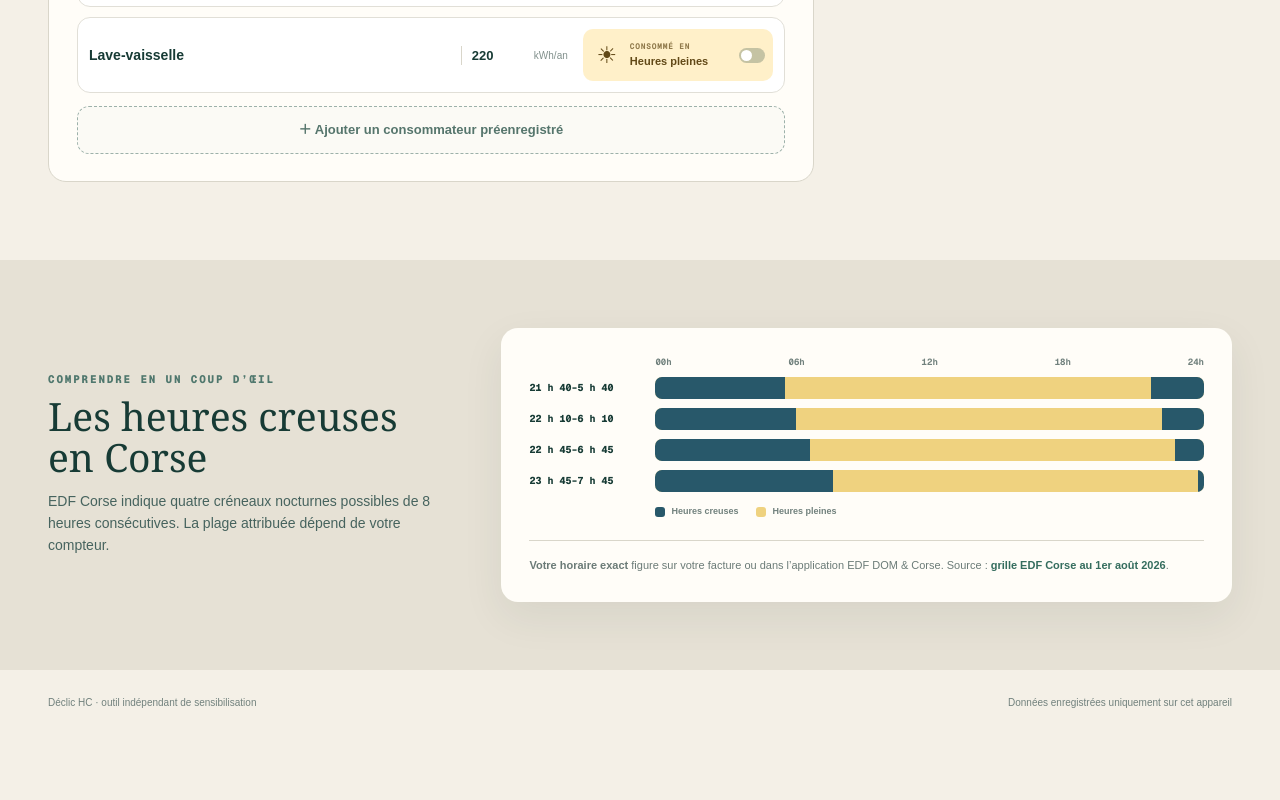
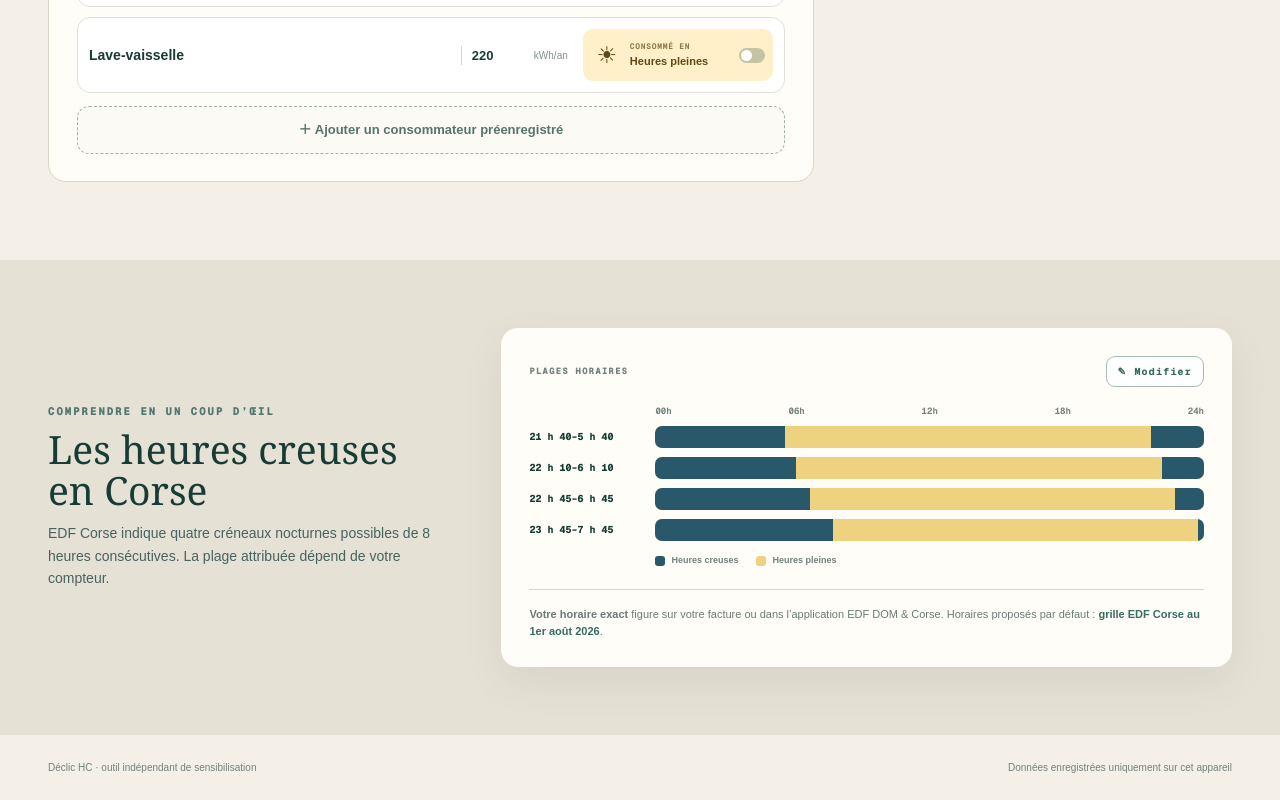
Before and after one commit to niqoz/declic-hc, a Next.js app: page / in a window 1280 px wide. Shown: the part 1302-2102 px from the top of the page. Before the commit the page ends 2037 px from the top, so only its background shows below. Built offline with nearby package versions, Linux system fonts and the light colour scheme.

Commit message:
Add off-peak schedule editor

```diff
--- a/app/globals.css
+++ b/app/globals.css
@@ -145,6 +145,22 @@ input[type="range"]:disabled { opacity:.4; cursor:not-allowed; }
 .timeline-copy h2 { margin:10px 0 12px; font:400 39px/1.05 Georgia,serif; }
 .timeline-copy>p:last-child { color:var(--ink-soft); font-size:14px; line-height:1.6; }
 .timeline-card { background:var(--paper); border-radius:17px; padding:28px; box-shadow:0 15px 40px rgba(38,58,53,.08); }
+.timeline-card-heading { margin-bottom:18px; display:flex; align-items:center; justify-content:space-between; gap:12px; color:#71817d; font:800 9px var(--font-geist-mono),monospace; letter-spacing:1.2px; }
+.timeline-card-heading b { margin-left:5px; padding:4px 6px; border-radius:10px; background:#fff0c9; color:#7d5a17; font-size:7px; letter-spacing:.5px; }
+.timeline-card-heading button,.hc-editor-actions button { border:1px solid #a8bbb5; border-radius:9px; background:white; padding:8px 11px; color:#356d5e; font-size:10px; font-weight:800; cursor:pointer; }
+.hc-editor { margin:-5px 0 20px; padding:14px; border:1px solid #b9cec6; border-radius:12px; background:var(--mint-soft); }
+.hc-editor-row { display:grid; grid-template-columns:55px minmax(100px,1fr) 14px minmax(100px,1fr) 40px 28px; gap:8px; align-items:end; padding:8px 0; border-bottom:1px solid rgba(53,109,94,.14); }
+.hc-editor-row>span { align-self:center; color:#55756c; font-size:10px; font-weight:800; }
+.hc-editor-row label { color:#667b75; font-size:8px; font-weight:700; }
+.hc-editor-row input { width:100%; height:36px; margin-top:3px; padding:0 7px; border:1px solid #b9c8c3; border-radius:7px; background:white; color:var(--ink); font-weight:800; }
+.hc-editor-row>b { align-self:center; text-align:center; color:#779088; font-size:12px; }
+.hc-editor-row>small { align-self:center; color:#a05f48; font-size:9px; font-weight:800; white-space:nowrap; }
+.hc-editor-row>small.valid { color:#3d795a; }
+.remove-window { width:28px; height:28px; align-self:center; padding:0; border:0; border-radius:50%; background:#ad685b; color:white; font-size:18px; cursor:pointer; }
+.remove-window:disabled { opacity:.3; cursor:not-allowed; }
+.hc-editor-actions { margin-top:12px; display:flex; gap:8px; flex-wrap:wrap; }
+.hc-editor-actions button:disabled { opacity:.45; cursor:not-allowed; }
+.hc-editor>p { margin:10px 0 0; color:#627770; font-size:9px; line-height:1.45; }
 .timeline-hours { margin-left:126px; display:flex; justify-content:space-between; font:700 9px var(--font-geist-mono),monospace; color:#71817d; }
 .hc-windows { display:grid; gap:9px; margin-top:9px; }
 .hc-window { display:grid; grid-template-columns:112px 1fr; gap:14px; align-items:center; }
@@ -202,6 +218,10 @@ footer { max-width:1184px; margin:auto; padding:25px 0; display:flex; justify-co
   .timeline-section { padding-inline:22px; }
   .timeline-card { padding:20px 14px; }
   .timeline-hours { margin-left:0; }
+  .hc-editor-row { grid-template-columns:minmax(0,1fr) 14px minmax(0,1fr) 32px; gap:6px; }
+  .hc-editor-row>span { grid-column:1/-1; }
+  .hc-editor-row>small { grid-column:1/-1; }
+  .hc-editor-row .remove-window { grid-column:4; grid-row:2; }
   .hc-window { grid-template-columns:1fr; gap:5px; }
   .hc-window>strong { font-size:9px; }
   .hc-legend { margin-left:0; }
--- a/app/page.tsx
+++ b/app/page.tsx
@@ -14,6 +14,7 @@ type Tariff = {
 type Appliance = { id: number; name: string; kwh: number; inOffPeak: boolean };
 type ConsumptionMode = "proportional" | "fixed";
 type AppliancePreset = { name: string; kwh: number; icon: string; detail: string };
+type OffPeakWindow = { id: number; start: string; end: string };
 type InstallPromptEvent = Event & {
   prompt: () => Promise<void>;
   userChoice: Promise<{ outcome: "accepted" | "dismissed" }>;
@@ -48,10 +49,35 @@ const APPLIANCE_PRESETS: AppliancePreset[] = [
   { name: "Climatisation pilotée", kwh: 600, icon: "❄", detail: "Préclimatisation" },
 ];
 
+const DEFAULT_HC_WINDOWS: OffPeakWindow[] = [
+  { id: 1, start: "21:40", end: "05:40" },
+  { id: 2, start: "22:10", end: "06:10" },
+  { id: 3, start: "22:45", end: "06:45" },
+  { id: 4, start: "23:45", end: "07:45" },
+];
+
 const euros = new Intl.NumberFormat("fr-FR", { style: "currency", currency: "EUR", maximumFractionDigits: 0 });
 const preciseEuros = new Intl.NumberFormat("fr-FR", { style: "currency", currency: "EUR", minimumFractionDigits: 2 });
 const number = new Intl.NumberFormat("fr-FR", { maximumFractionDigits: 0 });
 const clamp = (value: number, min: number, max: number) => Math.min(max, Math.max(min, Number.isFinite(value) ? value : min));
+const validTime = (value: unknown): value is string => typeof value === "string" && /^([01]\d|2[0-3]):[0-5]\d$/.test(value);
+const timeToMinutes = (value: string) => {
+  const [hours, minutes] = value.split(":").map(Number);
+  return hours * 60 + minutes;
+};
+const formatTime = (value: string) => {
+  const [hours, minutes] = value.split(":").map(Number);
+  return `${hours} h ${String(minutes).padStart(2, "0")}`;
+};
+const offPeakDuration = ({ start, end }: OffPeakWindow) => (timeToMinutes(end) - timeToMinutes(start) + 1440) % 1440;
+const formatDuration = (minutes: number) => minutes % 60 ? `${Math.floor(minutes / 60)} h ${String(minutes % 60).padStart(2, "0")}` : `${minutes / 60} h`;
+const offPeakSegments = ({ start, end }: OffPeakWindow) => {
+  const startMinutes = timeToMinutes(start);
+  const endMinutes = timeToMinutes(end);
+  if (startMinutes === endMinutes) return [];
+  if (startMinutes < endMinutes) return [{ left: startMinutes / 14.4, width: (endMinutes - startMinutes) / 14.4 }];
+  return [{ left: 0, width: endMinutes / 14.4 }, { left: startMinutes / 14.4, width: (1440 - startMinutes) / 14.4 }];
+};
 
 export default function Home() {
   const [tariffs, setTariffs] = useState<Tariff[]>(DEFAULT_TARIFFS);
@@ -66,6 +92,8 @@ export default function Home() {
   const [installPrompt, setInstallPrompt] = useState<InstallPromptEvent | null>(null);
   const [installHelp, setInstallHelp] = useState(false);
   const [isInstalled, setIsInstalled] = useState(false);
+  const [offPeakWindows, setOffPeakWindows] = useState<OffPeakWindow[]>(DEFAULT_HC_WINDOWS);
+  const [scheduleEditorOpen, setScheduleEditorOpen] = useState(false);
 
   useEffect(() => {
     try {
@@ -77,6 +105,12 @@ export default function Home() {
         if (Number.isFinite(state.annualKwh)) setAnnualKwh(state.annualKwh);
         if (Number.isFinite(state.backgroundHcShare)) setBackgroundHcShare(state.backgroundHcShare);
         if (Array.isArray(state.appliances)) setAppliances(state.appliances);
+        if (Array.isArray(state.offPeakWindows)) {
+          const savedWindows = state.offPeakWindows
+            .filter((window: Partial<OffPeakWindow>) => validTime(window.start) && validTime(window.end))
+            .map((window: OffPeakWindow, index: number) => ({ ...window, id: Number.isFinite(window.id) ? window.id : index + 1 }));
+          if (savedWindows.length) setOffPeakWindows(savedWindows);
+        }
         if (state.consumptionMode === "fixed" || state.consumptionMode === "proportional") {
           setConsumptionMode(state.consumptionMode);
           if (Number.isFinite(state.recipeReferenceKwh) && state.recipeReferenceKwh > 0) setRecipeReferenceKwh(state.recipeReferenceKwh);
@@ -111,8 +145,8 @@ export default function Home() {
   }, []);
 
   useEffect(() => {
-    localStorage.setItem("hphc-simulator-state", JSON.stringify({ tariffs, power, annualKwh, backgroundHcShare, appliances, consumptionMode, recipeReferenceKwh }));
-  }, [tariffs, power, annualKwh, backgroundHcShare, appliances, consumptionMode, recipeReferenceKwh]);
+    localStorage.setItem("hphc-simulator-state", JSON.stringify({ tariffs, power, annualKwh, backgroundHcShare, appliances, consumptionMode, recipeReferenceKwh, offPeakWindows }));
+  }, [tariffs, power, annualKwh, backgroundHcShare, appliances, consumptionMode, recipeReferenceKwh, offPeakWindows]);
 
   const activeTariff = tariffs.find((tariff) => tariff.power === power) ?? tariffs[0];
   const effectiveAppliances = useMemo(() => {
@@ -181,6 +215,14 @@ export default function Home() {
     }]);
   }
 
+  function updateOffPeakWindow(id: number, patch: Partial<OffPeakWindow>) {
+    setOffPeakWindows((current) => current.map((window) => window.id === id ? { ...window, ...patch } : window));
+  }
+
+  function addOffPeakWindow() {
+    setOffPeakWindows((current) => current.length >= 8 ? current : [...current, { id: Date.now(), start: "22:00", end: "06:00" }]);
+  }
+
   function setTotalHcShare(totalShare: number) {
     if (annualKwh <= 0 || results.backgroundKwh <= 0) return;
     const desiredHcKwh = annualKwh * totalShare / 100;
@@ -233,6 +275,7 @@ export default function Home() {
   const verdictPositive = results.delta > 1;
   const verdictNeutral = Math.abs(results.delta) <= 1;
   const annualSliderMax = Math.max(20000, Math.ceil(annualKwh / 5000) * 5000);
+  const schedulesCustomized = offPeakWindows.length !== DEFAULT_HC_WINDOWS.length || offPeakWindows.some((window, index) => window.start !== DEFAULT_HC_WINDOWS[index]?.start || window.end !== DEFAULT_HC_WINDOWS[index]?.end);
 
   return (
     <main>
@@ -330,15 +373,25 @@ export default function Home() {
       <section className="timeline-section">
         <div className="timeline-copy"><p className="eyebrow">COMPRENDRE EN UN COUP D’ŒIL</p><h2>Les heures creuses en Corse</h2><p>EDF Corse indique quatre créneaux nocturnes possibles de 8 heures consécutives. La plage attribuée dépend de votre compteur.</p></div>
         <div className="timeline-card">
+          <div className="timeline-card-heading"><span>PLAGES HORAIRES {schedulesCustomized && <b>PERSONNALISÉES</b>}</span><button type="button" onClick={() => setScheduleEditorOpen((open) => !open)}>{scheduleEditorOpen ? "✓ Terminer" : "✎ Modifier"}</button></div>
+          {scheduleEditorOpen && <div className="hc-editor">
+            {offPeakWindows.map((window, index) => <div className="hc-editor-row" key={window.id}>
+              <span>Plage {index + 1}</span>
+              <label>Début<input aria-label={`Début de la plage ${index + 1}`} type="time" value={window.start} onChange={(event) => { if (validTime(event.target.value)) updateOffPeakWindow(window.id, { start: event.target.value }); }} /></label>
+              <b>→</b>
+              <label>Fin<input aria-label={`Fin de la plage ${index + 1}`} type="time" value={window.end} onChange={(event) => { if (validTime(event.target.value)) updateOffPeakWindow(window.id, { end: event.target.value }); }} /></label>
+              <small className={offPeakDuration(window) === 480 ? "valid" : ""}>{formatDuration(offPeakDuration(window))}</small>
+              <button className="remove-window" type="button" aria-label={`Supprimer la plage ${index + 1}`} disabled={offPeakWindows.length === 1} onClick={() => setOffPeakWindows((current) => current.filter((item) => item.id !== window.id))}>×</button>
+            </div>)}
+            <div className="hc-editor-actions"><button type="button" disabled={offPeakWindows.length >= 8} onClick={addOffPeakWindow}>＋ Ajouter une plage</button><button type="button" onClick={() => setOffPeakWindows(DEFAULT_HC_WINDOWS)}>↺ Horaires EDF</button></div>
+            <p>Une plage officielle dure 8 h. Les modifications mettent immédiatement à jour le graphique et restent enregistrées sur cet appareil.</p>
+          </div>}
           <div className="timeline-hours"><span>00h</span><span>06h</span><span>12h</span><span>18h</span><span>24h</span></div>
-          <div className="hc-windows" aria-label="Les quatre plages d’heures creuses possibles en Corse">
-            <div className="hc-window"><strong>21 h 40–5 h 40</strong><div className="hc-bar"><i style={{ width: "23.61%" }} /><i style={{ left: "90.28%", width: "9.72%" }} /></div></div>
-            <div className="hc-window"><strong>22 h 10–6 h 10</strong><div className="hc-bar"><i style={{ width: "25.69%" }} /><i style={{ left: "92.36%", width: "7.64%" }} /></div></div>
-            <div className="hc-window"><strong>22 h 45–6 h 45</strong><div className="hc-bar"><i style={{ width: "28.13%" }} /><i style={{ left: "94.79%", width: "5.21%" }} /></div></div>
-            <div className="hc-window"><strong>23 h 45–7 h 45</strong><div className="hc-bar"><i style={{ width: "32.29%" }} /><i style={{ left: "98.96%", width: "1.04%" }} /></div></div>
+          <div className="hc-windows" aria-label="Plages d’heures creuses affichées">
+            {offPeakWindows.map((window) => <div className="hc-window" key={window.id}><strong>{formatTime(window.start)}–{formatTime(window.end)}</strong><div className="hc-bar">{offPeakSegments(window).map((segment, index) => <i key={index} style={{ left: `${segment.left}%`, width: `${segment.width}%` }} />)}</div></div>)}
           </div>
           <div className="hc-legend"><span><i /> Heures creuses</span><span><i /> Heures pleines</span></div>
-          <p className="timeline-note"><strong>Votre horaire exact</strong> figure sur votre facture ou dans l’application EDF DOM & Corse. Source : <a href="https://corse.edf.fr/sites/sei_corse/files/2026-08/bleu_residentiel_corse.pdf" target="_blank" rel="noreferrer">grille EDF Corse au 1er août 2026</a>.</p>
+          <p className="timeline-note"><strong>Votre horaire exact</strong> figure sur votre facture ou dans l’application EDF DOM & Corse. Horaires proposés par défaut : <a href="https://corse.edf.fr/sites/sei_corse/files/2026-08/bleu_residentiel_corse.pdf" target="_blank" rel="noreferrer">grille EDF Corse au 1er août 2026</a>.</p>
         </div>
       </section>
       <footer><span>Déclic HC · outil indépendant de sensibilisation</span><span>Données enregistrées uniquement sur cet appareil</span></footer>
```
